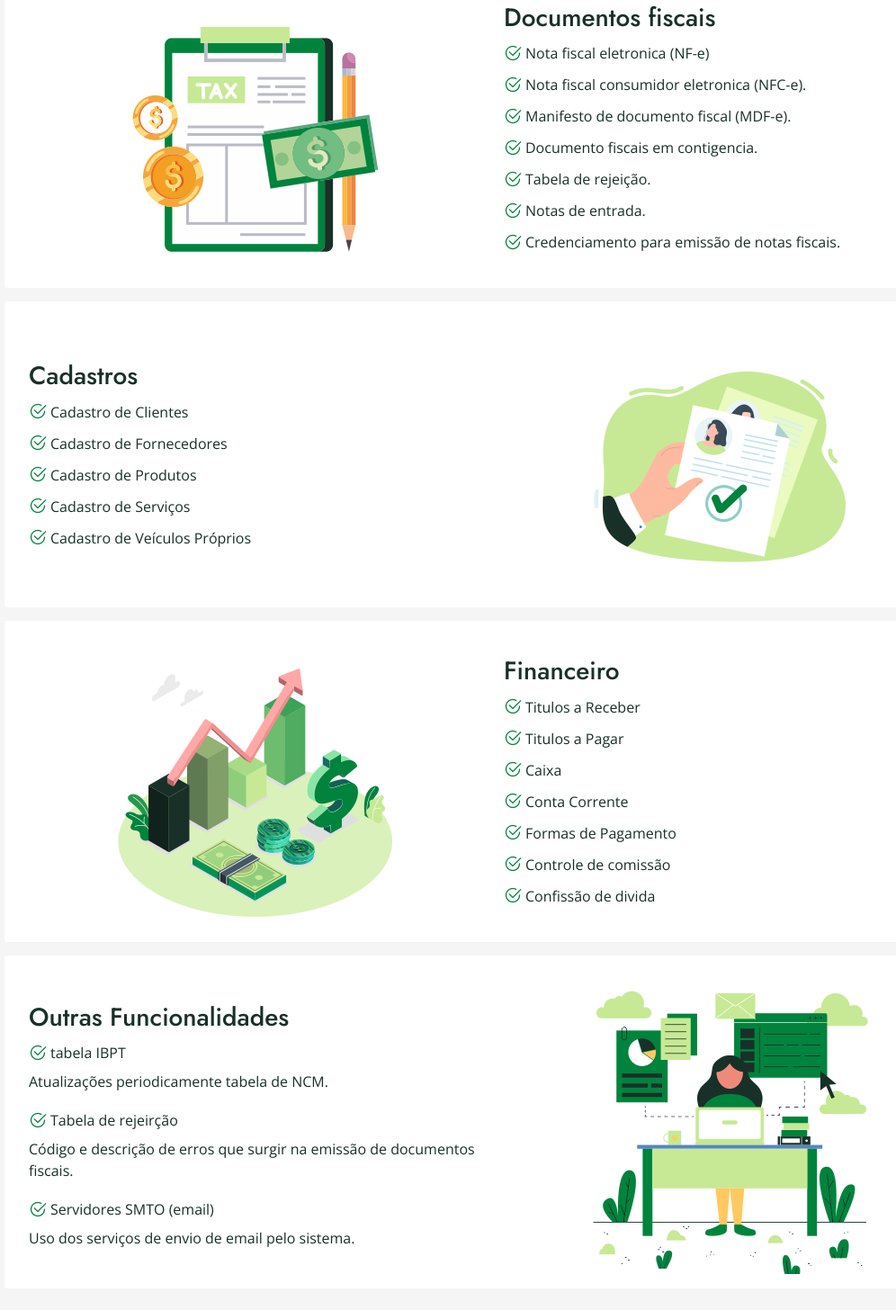
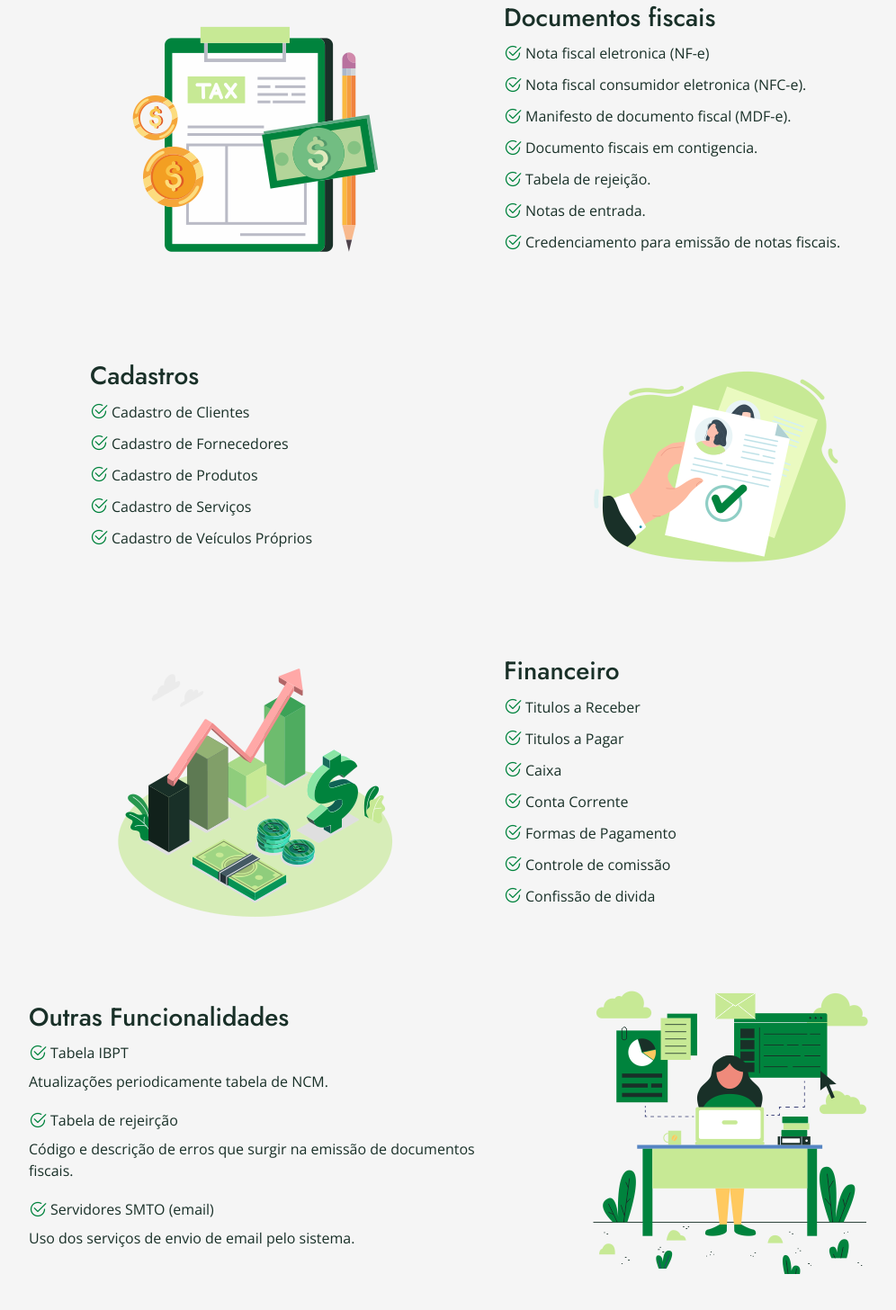
Before and after one commit to RobisonCarvalho/SITE_-dbErp, a plain HTML site: page index.html in a window 1280 px wide. Shown: the part 1561-3017 px from the top of the page at 90% size, without its empty margins (92-1088 px from the left). Drawn offline with nearby package versions, Linux system fonts and the light colour scheme.

Commit message:
Atualização de conteúdo 001.05

```diff
--- a/assets/css/main.css
+++ b/assets/css/main.css
@@ -1173,11 +1173,9 @@ section,
 # functions Section
 --------------------------------------------------------------*/
 .fl-container{
-  background: #ffffff;
   margin: 15px;
   padding: 15px;
   align-items: center;
-  border-radius: 3px;
 }
 
 .fl{
@@ -1186,14 +1184,10 @@ section,
 }
 
 .fl-r{
-  float: right;
-  display: flex;
-  justify-content: center;
-}
-
-.fl-l{
-  float: left;
-}
+  padding-left: 80px;
+}
+
+
 
 /*--------------------------------------------------------------
 # Call To Action Section
--- a/index.html
+++ b/index.html
@@ -199,7 +199,7 @@
 
         <div class="row gy-4 fl-container">
 
-          <div class="col-lg-6  content fl-l" data-aos="fade-up" data-aos-delay="100">
+          <div class="col-lg-6 fl-r" data-aos="fade-up" data-aos-delay="100">
             <h3>Cadastros</h3>
             <ul>
               <li><i class="bi bi-check2-circle"></i> <span>Cadastro de Clientes</span></li>
@@ -210,7 +210,7 @@
             </ul>
           </div>
 
-          <div class="col-lg-6 fl-r" data-aos="fade-up" data-aos-delay="200">
+          <div class="col-lg-6 content fl" data-aos="fade-up" data-aos-delay="200">
             <img src="assets/img/ok.png">
           </div>
 
@@ -248,10 +248,10 @@
 
         <div class="row gy-4 fl-container">
 
-          <div class="col-lg-6  content fl-l" data-aos="fade-up" data-aos-delay="100">
+          <div class="col-lg-6" data-aos="fade-up" data-aos-delay="100">
             <h3>Outras Funcionalidades</h3>
             <ul>
-              <li><i class="bi bi-check2-circle"></i> <span>tabela IBPT</span></li>
+              <li><i class="bi bi-check2-circle"></i> <span>Tabela IBPT</span></li>
               <p>Atualizações periodicamente tabela de NCM.</p>
               <li><i class="bi bi-check2-circle"></i> <span>Tabela de rejeirção</span></li>
               <p>Código e descrição de erros que surgir na emissão de documentos fiscais.</p>
@@ -260,7 +260,7 @@
             </ul>
           </div>
 
-          <div class="col-lg-6 fl-r" data-aos="fade-up" data-aos-delay="200">
+          <div class="col-lg-6 content fl" data-aos="fade-up" data-aos-delay="200">
             <img src="assets/img/secret.png">
           </div>
 
```
